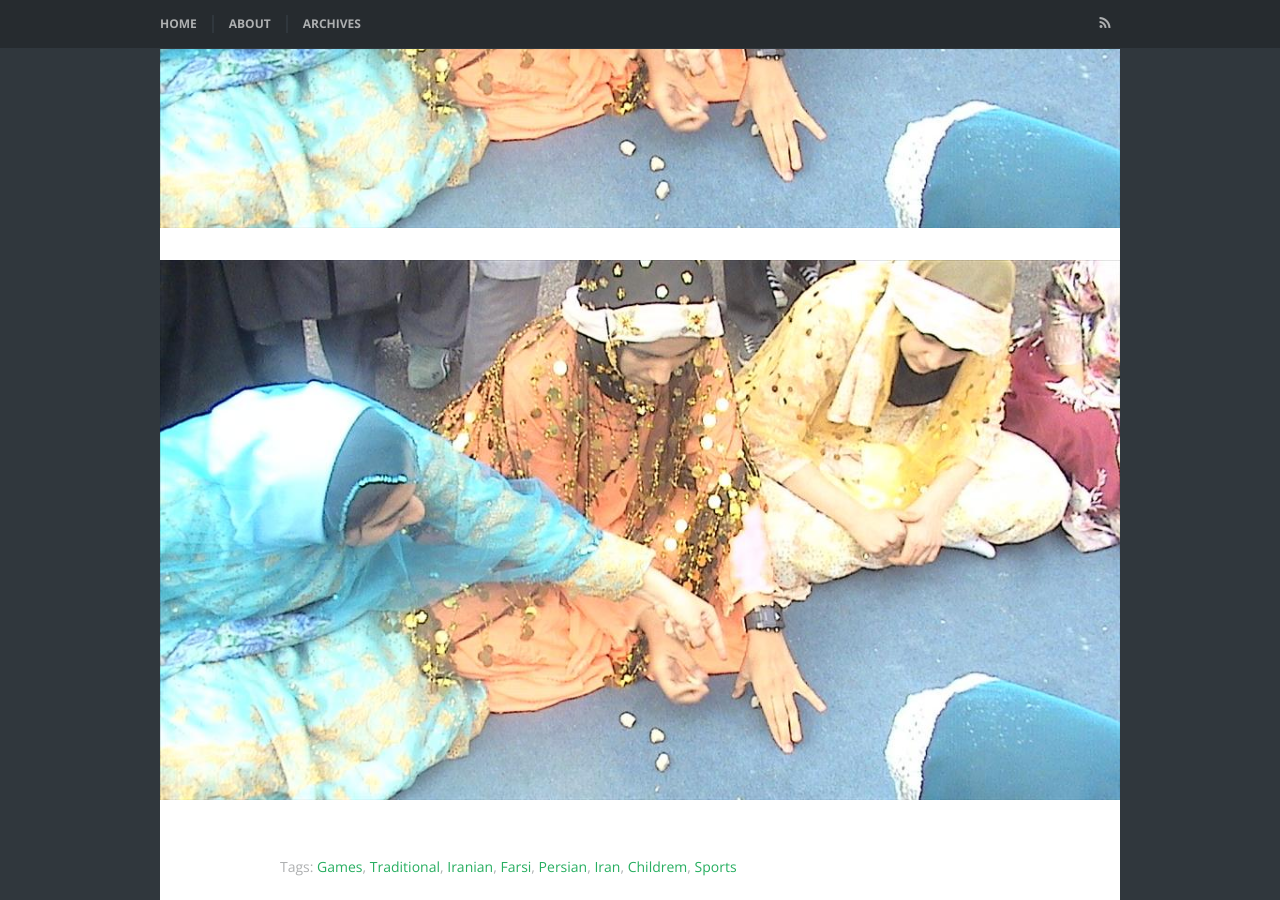
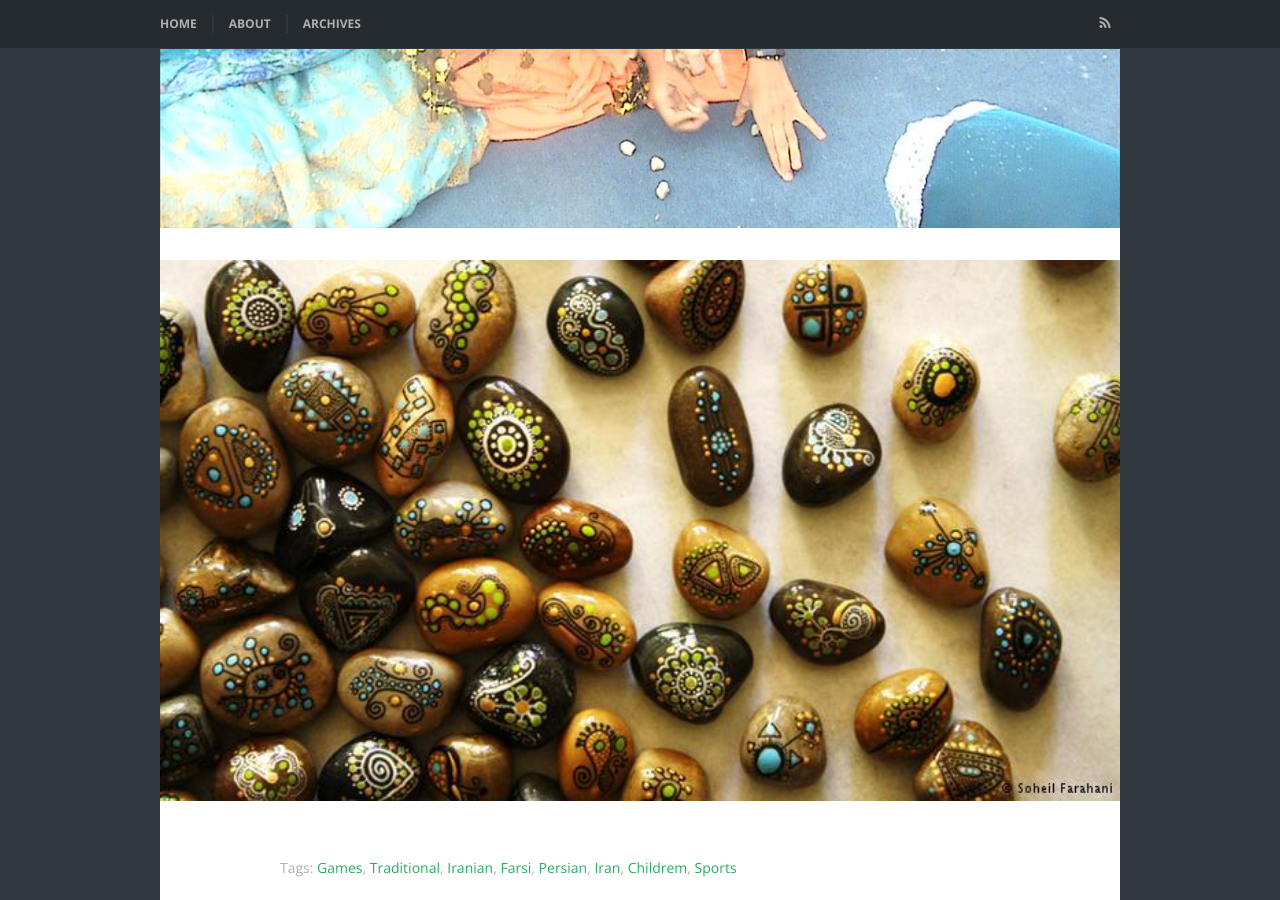
Before and after one commit to nourijp/chihaya, a Jekyll site: the page built from _posts/2015-12-15-Iranian-Games.md, in a window 1280 px wide and 900 px high, scrolled down 1288 px. Built offline with Jekyll 4.4.1, drawn with Linux system fonts in a browser that asks for light colours; some web fonts are replaced; comment, search, counter and statistics services are not loaded.

Commit message:
Update 2015-12-15-Iranian-Games.md

```diff
--- a/_posts/2015-12-15-Iranian-Games.md
+++ b/_posts/2015-12-15-Iranian-Games.md
@@ -16,4 +16,4 @@ Ye Ghol Do ghol is a traditional game played with rocks.
 <!--more-->
 
 
-{% include image_full.html imageurl="/images/posts/yegholdoghol.jpg" title="" caption="" %}
+{% include image_full.html imageurl="/images/posts/yegholdoghol1.jpg" title="" caption="" %}
```
